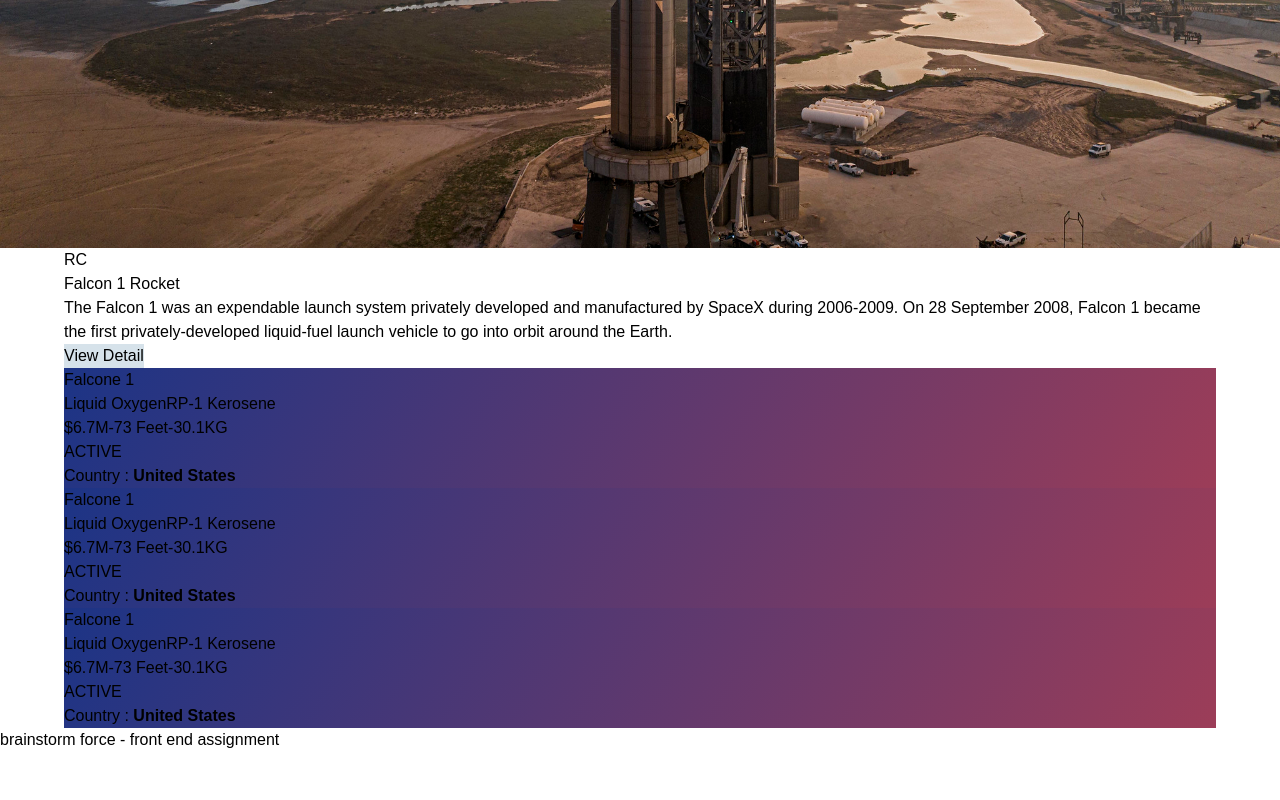
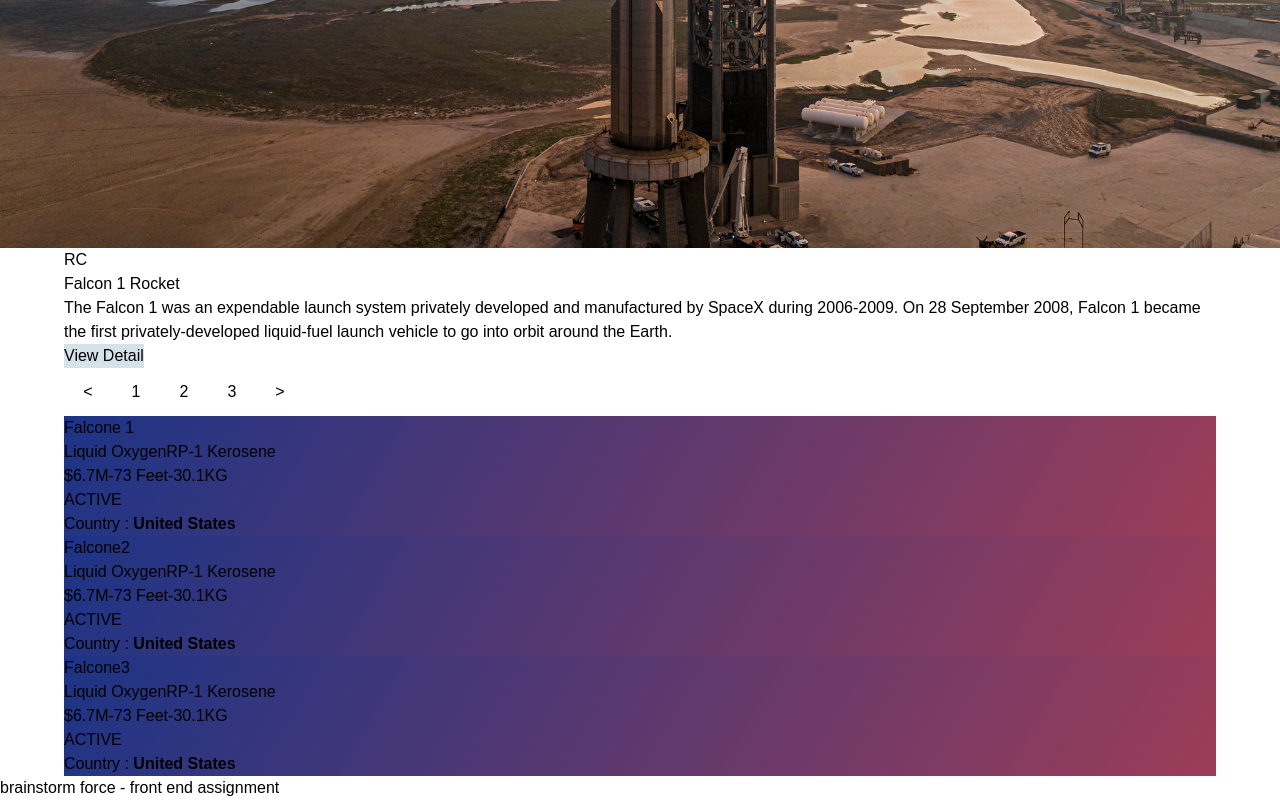
Before and after one commit to 25mohit/mohit-agarwal-frontend-developer, a React (Vite) app: page / in a window 1280 px wide. Shown: the part 2893-3693 px from the top of the page. Before the commit the page ends 3645 px from the top, so only its background shows below. Built offline with nearby package versions, Linux system fonts and the light colour scheme; a web font is replaced by a local one.

Commit message:
Pagination Added in Rocket and Capsule List Section

```diff
--- a/src/App.css
+++ b/src/App.css
@@ -55,3 +55,14 @@
 .product-card-1{
     background: linear-gradient(120deg, #1C3486, #9C3D58);
 }
+.pagination .pg-bt {
+    width: 3rem;
+    height: 3rem;
+    transition: 0.6s;
+    /* color: rgba(255, 255, 255, 0.646); */
+}
+.pagination .pg-bt:hover{
+    color: rgba(255, 255, 255, 1);
+    transform: translateY(-0.5rem);
+    transition: 0.6s;
+}
--- a/src/components/Common/ProductCard/ProductCard.jsx
+++ b/src/components/Common/ProductCard/ProductCard.jsx
@@ -1,7 +1,7 @@
-const ProductCard = () => {
+const ProductCard = ({ data, ind}) => {
   return (
     <div className="product-card-1 cursor-pointer w-full flex flex-col gap-4 rounded aspect-video p-6 tracking-widest">
-      <h1 className="text-2xl">Falcone 1</h1>
+      <h1 className="text-2xl">{`${data?.rocketName}`}</h1>
       <div className="flex gap-6 text-gray-200">
         <span>Liquid Oxygen</span>
         <span>RP-1 Kerosene</span>
--- /dev/null
+++ b/src/components/HOC/Pagination/Pagination.jsx
@@ -0,0 +1,35 @@
+const Pagination = ({ data, currentPage, setCurrentPage, setStartIndex , itemPerPage}) => {
+
+    const onPageChangeHandler = (no) => {
+        setStartIndex(no * itemPerPage )
+        setCurrentPage(no + 1)
+    }
+
+    const handlePrevious = () => {
+        if (currentPage > 1) {
+          const newPage = currentPage - 1;
+          setStartIndex((newPage - 1) * itemPerPage);
+          setCurrentPage(newPage);
+        }
+      };
+
+    const onNextHandler = () => {
+        if(currentPage < data?.length){
+            onPageChangeHandler(currentPage)
+        }
+    }
+
+  return (
+    <div className="flex justify-end overflow-x-auto">
+        <div className="pagination flex justify-between border rounded">
+            <button className="pg-bt" onClick={handlePrevious}>&lt;</button>
+            {
+                data?.map((_, index) => <button className={`pg-bt ${currentPage === index+1 ? 'text-white' : 'text-gray-500'}`} onClick={() => onPageChangeHandler(index)}>{index+1}</button>)
+            }
+            <button className="pg-bt" onClick={onNextHandler}>&gt;</button>
+        </div>
+    </div>
+  )
+}
+
+export default Pagination
--- a/src/components/HOC/Tooltip/Tooltip.jsx
+++ b/src/components/HOC/Tooltip/Tooltip.jsx
@@ -1,5 +1,3 @@
-import React from 'react'
-
 const Tooltip = () => {
   return (
     <div>Tooltip</div>
--- a/src/components/Sections/ProductListSection/ProductListSection.jsx
+++ b/src/components/Sections/ProductListSection/ProductListSection.jsx
@@ -1,15 +1,39 @@
 import ScreenLayout from '../../Layout/ScreenLayout/ScreenLayout'
 import ToogleSwitch from '../../HOC/ToogleSwitch/ToogleSwitch'
-import { useState } from 'react'
+import { useEffect, useState } from 'react'
 import Button from '../../HOC/Button/Button'
 import ProductCard from '../../Common/ProductCard/ProductCard'
+import Pagination from '../../HOC/Pagination/Pagination'
 
 const ProductListSection = () => {
   const [activeOption, setactiveOption] = useState('rocket')
+  const [currentPage, setCurrentPage] = useState(1)
+  const [startIndex, setStartIndex] = useState(0)
+  let itemPerPage = 3
+
+  const testData = [
+    { rocketName: "Falcone 1"},
+    { rocketName: "Falcone2"},
+    { rocketName: "Falcone3"},
+    { rocketName: "Falcone4"},
+    { rocketName: "Falcone5"},
+    { rocketName: "Falcone6"},
+    { rocketName: "Falcone7"},
+    { rocketName: "Falcone8"},
+    { rocketName: "Falcone9"},
+    { rocketName: "Falcone10"},
+  ]
+  const [rocketData, setRocketData] = useState(testData)
+
+  useEffect(() => {
+    if(currentPage !== null){
+      setRocketData(testData?.slice(startIndex, startIndex + itemPerPage))
+    }
+  },[currentPage, startIndex])
 
   return (
     <ScreenLayout>
-      <div className="list-ui flex flex-col gap-6">
+      <div className="list-ui flex flex-col gap-6 max-w-full">
         <nav>
           <ToogleSwitch currentState={activeOption} />
         </nav>
@@ -20,10 +44,11 @@
 privately-developed liquid-fuel launch vehicle to go into orbit around the Earth.</p>
         <Button>View Detail</Button>
         </div>
+        <Pagination itemPerPage={itemPerPage} setStartIndex={setStartIndex} data={rocketData} currentPage={currentPage} setCurrentPage={setCurrentPage}/>
         <section className="flex gap-6">
-          <ProductCard />
-          <ProductCard />
-          <ProductCard />
+          {
+            rocketData?.map((data, inde) => <ProductCard key={inde} data={data} ind={inde}/>)
+          }
         </section>
       </div>
     </ScreenLayout>
```
